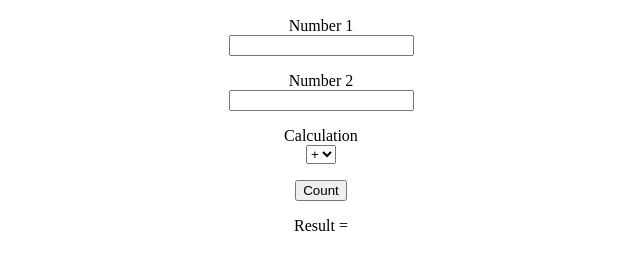
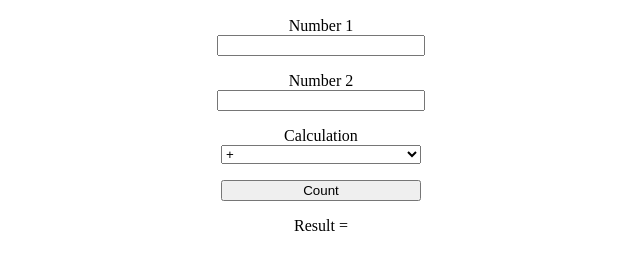
Before and after one commit to yumin0512/yumin0512.github.io, a plain HTML site: page hw5/index.html in a window 1280 px wide. Shown: the part 50-320 px from the top of the page, without its empty margins (319-959 px from the left). Drawn offline with Linux system fonts and the light colour scheme.

Commit message:
Update index.html

```diff
--- a/hw5/index.html
+++ b/hw5/index.html
@@ -10,18 +10,18 @@
 		<h2 class="header" align="center">JS Calculator</h2>
 			<form><center>
 				<p><label>Number 1</label><br>
-				<input type="number" id="num1" class="input_box"></p>
+				<input type="number" id="num1" class="input_box" style="width:200px"></p>
 				<p><label>Number 2</label><br>
-				<input type="number" id="num2" class="input_box"></p>
+				<input type="number" id="num2" class="input_box" style="width:200px"></p>
 				<p><label>Calculation</label><br>
-				<select id="operate" name="method" width="200%">
+				<select id="operate" name="method" style="width:200px">
 					<option value="0">+</option>
 					<option value="1">-</option>
 					<option value="2">x</option>
 					<option value="3">/</option>
 				</select></p>
 			</center></form>
-			<center><input type="button" value="Count" class="cal_button" onclick="calculator()">
+			<center><input type="button" value="Count" class="cal_button" onclick="calculator()" style="width:200px">
 			<p>Result = <span id="result"></span></p></center>
 	</div>
 
```
